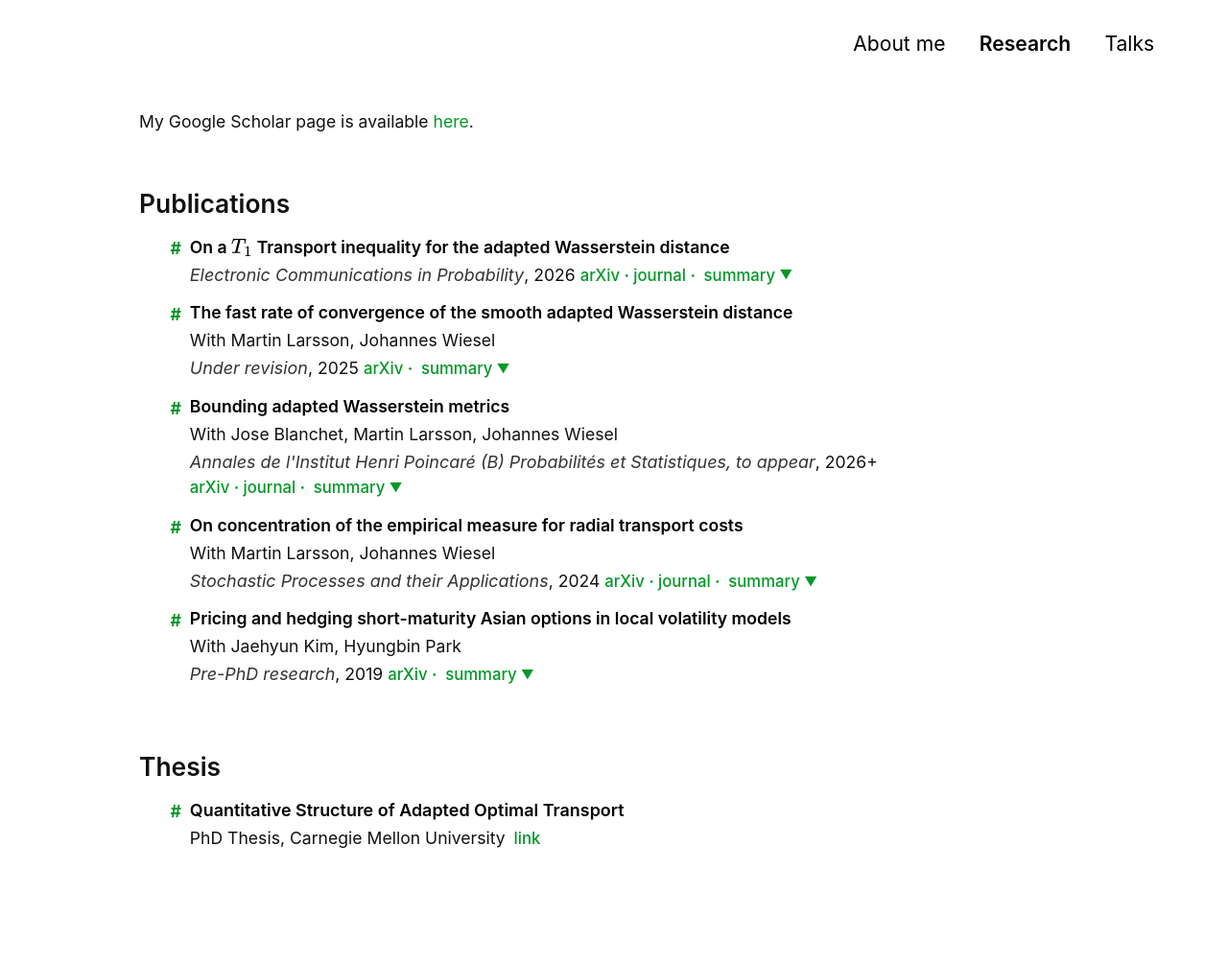
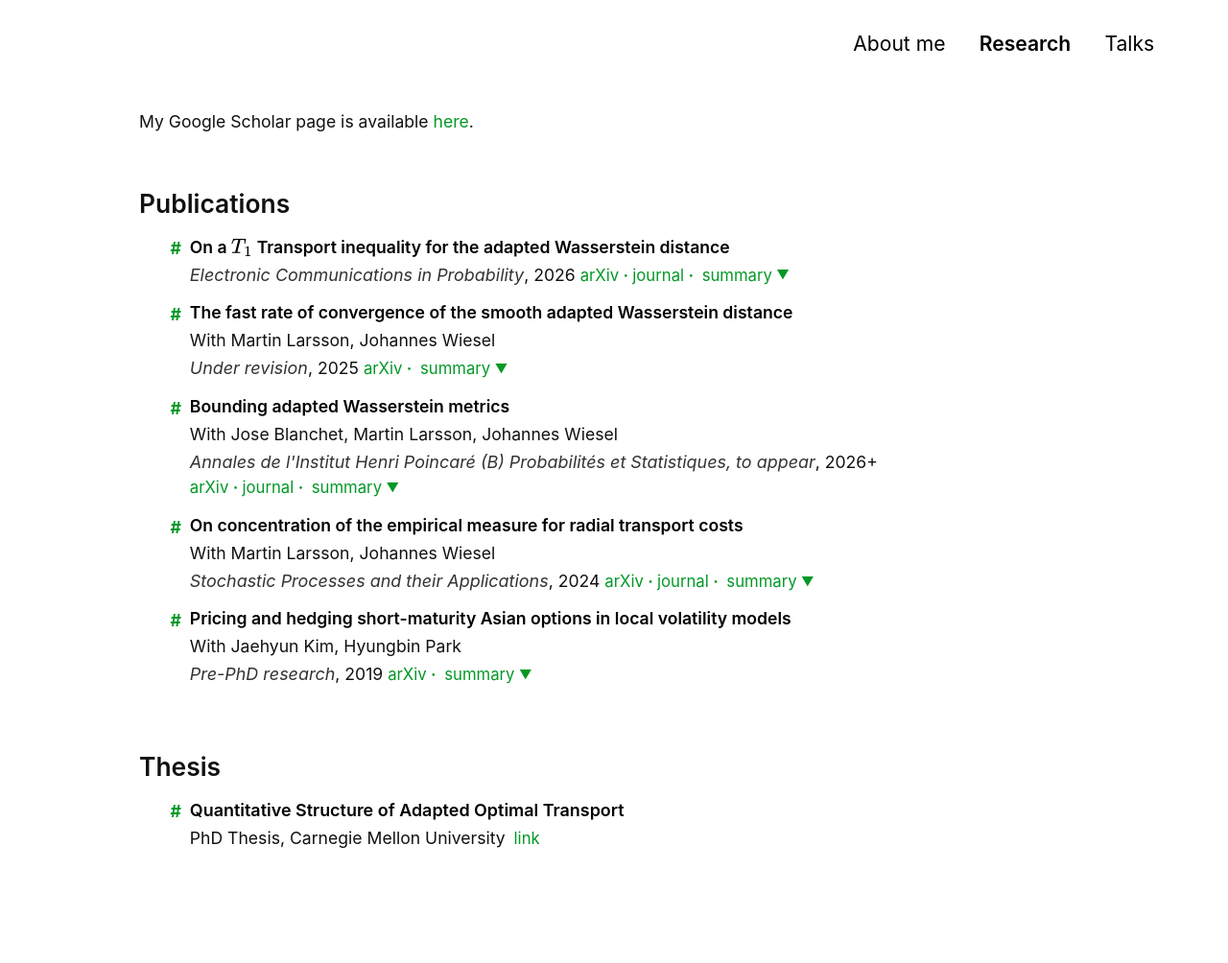
Before and after one commit to Jonghwap/Jonghwap.github.io, a Jekyll site: the page built from research.md, in a window 1280 px wide. Shown: the whole page at 96% size. Built offline with Jekyll 4.4.1, drawn with Linux system fonts in a browser that asks for light colours; a style sheet for code colours, icons or effects is not loaded.

Commit message:
Use regular weight for resource links

```diff
--- a/assets/css/style-no-dark-mode.scss
+++ b/assets/css/style-no-dark-mode.scss
@@ -202,6 +202,11 @@
 //   color: #555;
 // }
 
+.publication-links,
+.talk-links {
+  --publication-button-font-weight: 400;
+}
+
 // 데스크톱에서 본문을 넓히고 좌우 여백을 줄임
 @media screen and (min-width: 961px) {
   .wrapper {
```
